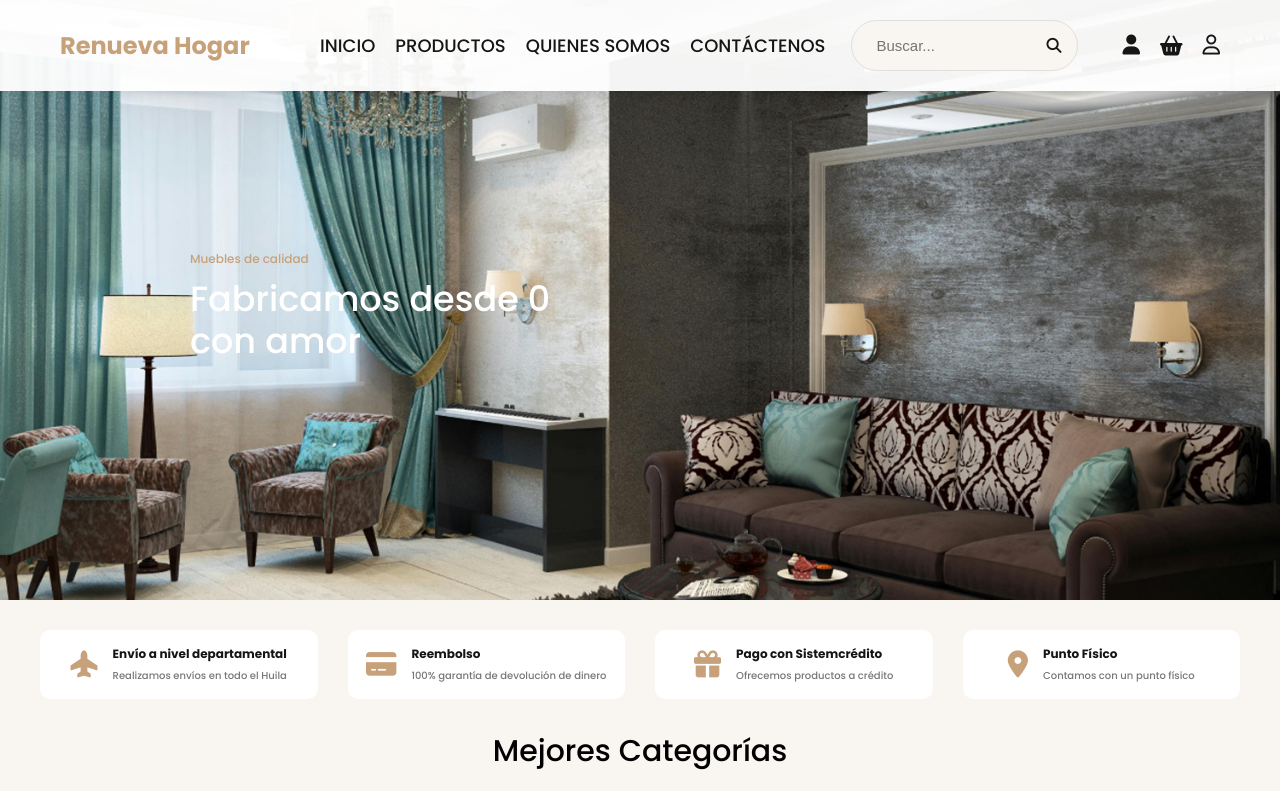
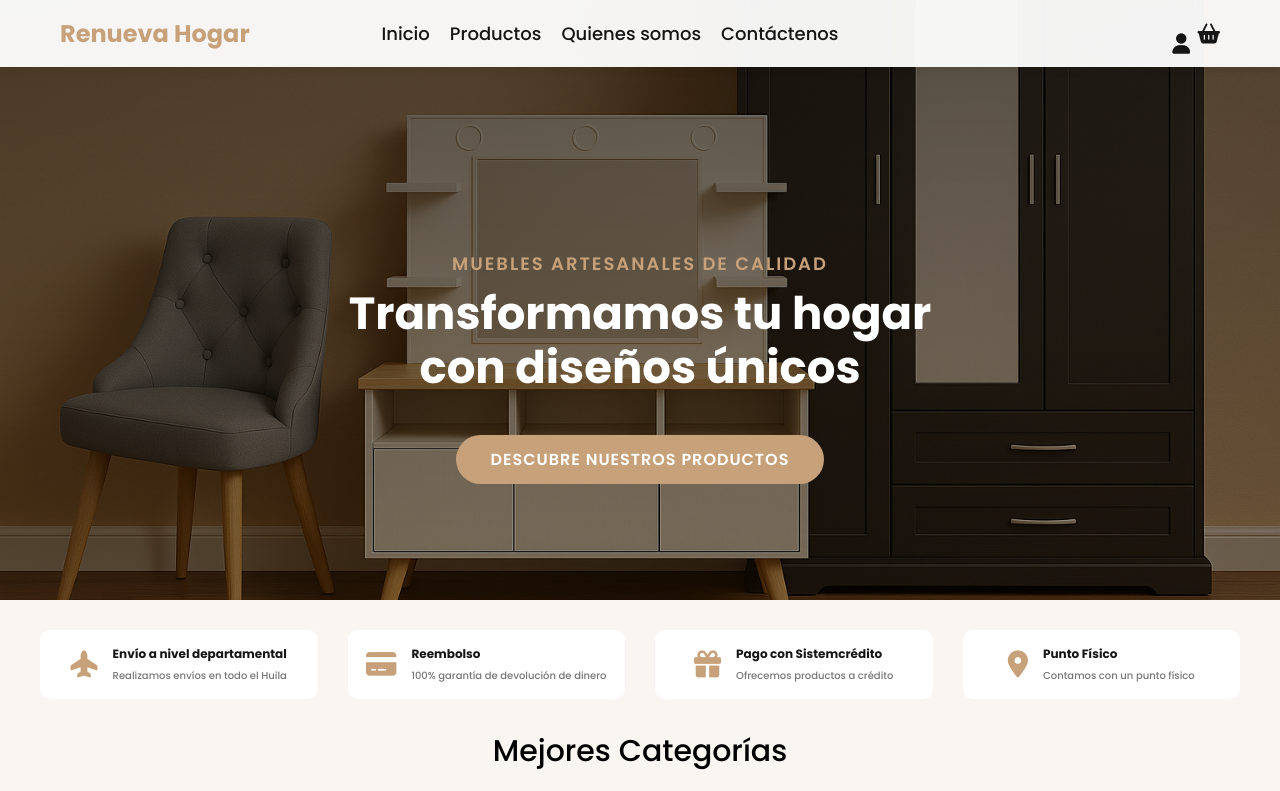
Before and after one commit to SamuelLemos01/Renueva-Hogar, a PHP site: page / in a window 1280 px wide. Shown: the top 791 px of the page. Run offline with PHP 8.4, Linux system fonts and the light colour scheme; some libraries are stand-ins or nearby versions.

Commit message:
banner nuevo y ubicado en todas las paginas

```diff
--- a/assets/css/cuadros.css
+++ b/assets/css/cuadros.css
@@ -74,7 +74,6 @@
 	text-decoration: none;
 	color: #000;
 	font-size: 3rem;
-	text-transform: uppercase;
 	letter-spacing: -1px;
 }
 
@@ -132,7 +131,6 @@
 	font-size: 1.3rem;
 	color: var(--dark-color);
 	font-weight: 600;
-	text-transform: uppercase;
 	position: relative;
 }
 
@@ -202,7 +200,7 @@
 /*               BANNER               */
 /* ********************************** */
 .banner {
-	background-image: url('../images/index/banner.jpg');
+	background-image: url('../images/index/herobanner.png'), linear-gradient(rgba(0, 0, 0, 0.6), rgba(0, 0, 0, 0.4));
 	height: 60rem;
 	background-size: cover;
 	background-position: center;
@@ -235,7 +233,6 @@
 	background-color: var(--primary-color);
 	display: inline-block;
 	padding: 1rem 3rem;
-	text-transform: uppercase;
 	border-radius: 3rem;
 }
 
@@ -684,7 +681,6 @@
 	padding: 1rem 3rem;
 	background-color: var(--primary-color);
 	color: #fff;
-	text-transform: uppercase;
 	font-size: 1.4rem;
 	border-radius: 2rem;
 	margin: 3rem 0 5rem;
@@ -721,7 +717,6 @@
 .title-footer {
 	font-weight: 600;
 	font-size: 1.6rem;
-	text-transform: uppercase;
 }
 
 .contact-info,
@@ -839,7 +834,6 @@
 	border: none;
 	background-color: #000;
 	color: #fff;
-	text-transform: uppercase;
 	padding: 1rem 3rem;
 	border-radius: 2rem;
 	font-size: 1.4rem;
--- a/assets/css/styles.css
+++ b/assets/css/styles.css
@@ -45,15 +45,18 @@
 .barra-navegacion {
 	display: flex;
 	align-items: center;
-	justify-content: space-between;
+	justify-content: center;
 	max-width: 1200px;
 	margin: 0 auto;
-	padding: 0 20px;
+	padding: 0 2rem;
 	text-decoration: none;
+	gap: 3rem;
+	position: relative;
 }
 
 .contenedor-logo {
-	flex: 1;
+	position: absolute;
+	left: 2rem;
 }
 
 .logo a {
@@ -115,9 +118,18 @@
 .fa-basket-shopping {
 	font-size: 2rem;
 	color: var(--color-oscuro);
-	margin-left: 20px;
 	cursor: pointer;
 	transition: color 0.3s ease;
+	position: absolute;
+	right: 2rem;
+}
+
+.fa-user {
+	right: 5rem;
+}
+
+.fa-basket-shopping {
+	right: 2rem;
 }
 
 .fa-user:hover,
@@ -133,9 +145,18 @@
 }
 
 .banner {
-	background-image: linear-gradient(100deg, #000000, #00000020),
-		url('../images/index/banner.jpg');
+	background-image: url('../images/index/herobanner.png'), linear-gradient(rgba(0, 0, 0, 0.6), rgba(0, 0, 0, 0.4));
+	background-blend-mode: overlay;
 	height: 60rem;
+	background-size: cover;
+	background-position: center;
+}
+
+/* Banner más pequeño para páginas internas */
+.banner-interno {
+	background-image: url('../images/index/herobanner.png'), linear-gradient(rgba(0, 0, 0, 0.6), rgba(0, 0, 0, 0.4));
+	background-blend-mode: overlay;
+	height: 45rem;
 	background-size: cover;
 	background-position: center;
 }
@@ -144,31 +165,62 @@
 	max-width: 90rem;
 	margin: 0 auto;
 	padding: 25rem 0;
+	text-align: center;
 }
 
-.contenido-banner p {
-	color: var(--color-primario);
-	font-size: 1.2rem;
-	margin-bottom: 1rem;
-	font-weight: 500;
+/* Contenido banner para páginas internas */
+.contenido-banner-interno {
+	max-width: 90rem;
+	margin: 0 auto;
+	padding: 14rem 0;
+	text-align: center;
 }
 
-.contenido-banner h2 {
-	color: #fff;
-	font-size: 3.5rem;
-	font-weight: 500;
-	line-height: 1.2;
+.contenido-banner p,
+.contenido-banner-interno p {
+	color: var(--color-primario);
+	font-size: 1.8rem;
+	margin-bottom: 1rem;
+	font-weight: 600;
+	text-transform: uppercase;
+	letter-spacing: 2px;
 }
 
-.contenido-banner a {
+.contenido-banner h2,
+.contenido-banner-interno h2 {
+	color: #fff;
+	font-size: 4.5rem;
+	font-weight: 700;
+	line-height: 1.2;
+	margin-bottom: 2rem;
+}
+
+/* Tamaño específico para páginas internas */
+.contenido-banner-interno h2 {
+	font-size: 3.8rem;
+}
+
+.contenido-banner a,
+.contenido-banner-interno a {
 	margin-top: 2rem;
 	text-decoration: none;
 	color: #fff;
 	background-color: var(--color-primario);
 	display: inline-block;
-	padding: 1rem 3rem;
+	padding: 1.2rem 3.5rem;
+	border-radius: 3rem;
+	font-size: 1.6rem;
+	font-weight: 600;
 	text-transform: uppercase;
-	border-radius: 3rem;
+	letter-spacing: 1px;
+	transition: all 0.3s ease;
+}
+
+.contenido-banner a:hover,
+.contenido-banner-interno a:hover {
+	background-color: #fff;
+	color: var(--color-primario);
+	transform: translateY(-2px);
 }
 
 .contenido-principal {
--- a/index.php
+++ b/index.php
@@ -28,15 +28,9 @@
 					<li><a href="pages/contactenos.php">Contáctenos</a></li>
 				</ul>
 
-				<form class="formulario-busqueda">
-					<input type="search" placeholder="Buscar..." />
-					<button class="btn-busqueda">
-						<i class="fa-solid fa-magnifying-glass"></i>
-					</button>
-				</form>
-				<a href="login.php"><i class="fa-solid fa-user"></i></a>
+				<a href="pages/login.php"><i class="fa-solid fa-user"></i></a>
 				<i class="fa-solid fa-basket-shopping"></i>
-				<a href="http://localhost/Renueva-Hogar-practica/administrador/administrador.php"><i class="fa-regular fa-user"></i></a>
+				<a href="administrador/administrador.php"><i class="fa-regular fa-user"></i></a>
 
 
 			</nav>
@@ -46,8 +40,10 @@
 	<section class="banner">
 		<div class="contenido-banner">
 		<section class="">
-			<p>Muebles de calidad</p>
-			<h2>Fabricamos desde 0 <br /> con amor</h2>
+			<p>Muebles artesanales de calidad</p>
+			<h2>Transformamos tu hogar <br /> con diseños únicos</h2>
+			<a href="pages/catalogo.php">Descubre nuestros productos</a>
+		</section>
 		</div>
 	</section>
 
```
Also changed, not shown: other parts of assets/css/styles.css (+51 -2 lines), administrador/administrador.php (+7 -15 lines), pages/Quienes_somos.php (+15 -19 lines), pages/catalogo.php (+12 -13 lines), pages/contactenos.php (+20 -15 lines), pages/login.php (+4 -8 lines), pages/register.php (+9 -13 lines), pages/registro_administrador.php (+3 -9 lines), assets/images/index/herobanner.png (added).
